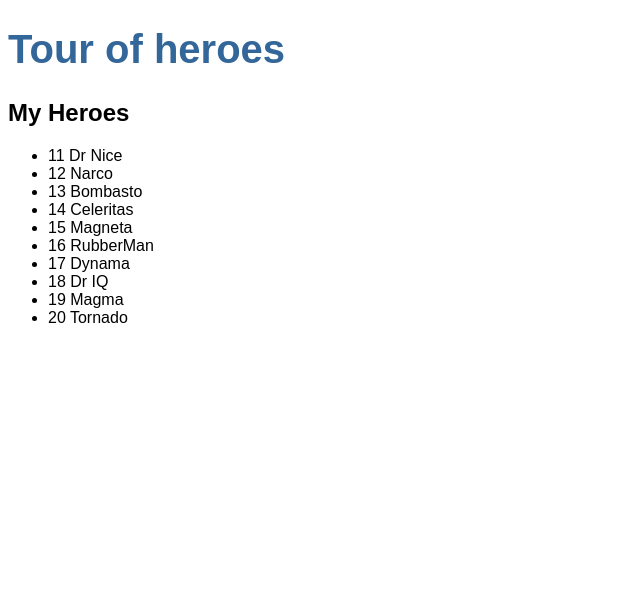
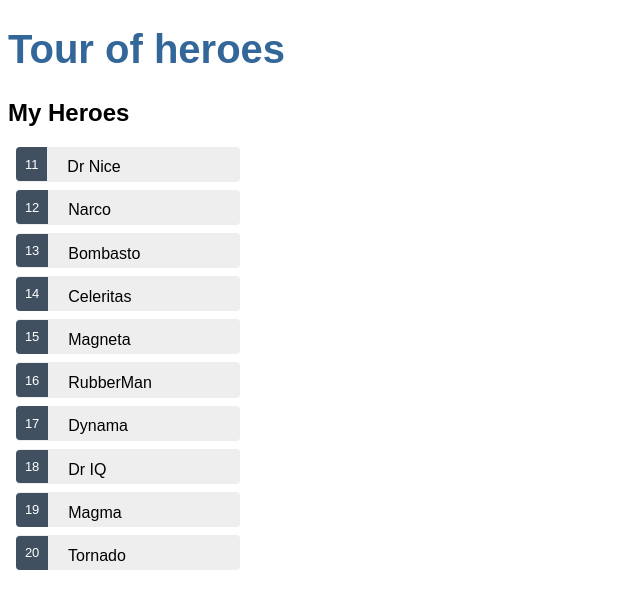
Before and after one commit to MarzieHallajian/Tour-of-Heroes, an Angular app: page / in a window 1280 px wide. Shown: the top 608 px of the page, without its empty margins (0-640 px from the left). Built offline with nearby package versions, Linux system fonts and the light colour scheme.

Commit message:
css to display a list

```diff
--- a/src/app/heroes/heroes.component.css
+++ b/src/app/heroes/heroes.component.css
@@ -0,0 +1,58 @@
+.heroes{
+    margin: 0 0 2em 0;
+    padding: 0;
+    width: 15em;
+    list-style-type: none;
+
+}
+
+.heroes li{
+    background-color: #EEE;
+    cursor: pointer;
+    border-radius: 4px;
+    position: relative;
+    left: 0;
+    margin: .5em;
+    padding: .3em;
+    height: 1.6em;
+}
+
+.heroes li:hover{
+    color: #2c3a41;
+    background-color: #e6e6e6;
+    left: .1em;
+}
+
+.heroes li.selected{
+    background-color: black;
+    color: white;
+}
+
+.heroes li.selected:hover{
+    background-color: #505050;
+    color: white;
+}
+
+.heroes li.selected:active {
+    background-color: black;
+    color: white;
+}
+
+.heroes .badge {
+    display: inline-block;
+    font-size: small;
+    color: white;
+    padding: 0.8em 0.7em 0 0.7em;
+    background-color:#405061;
+    line-height: 1em;
+    position: relative;
+    left: -5px;
+    top: -4px;
+    height: 1.8em;
+    margin-right: .8em;
+    border-radius: 4px 0 0 4px;
+}
+
+input {
+    padding: .5rem;
+}
```
